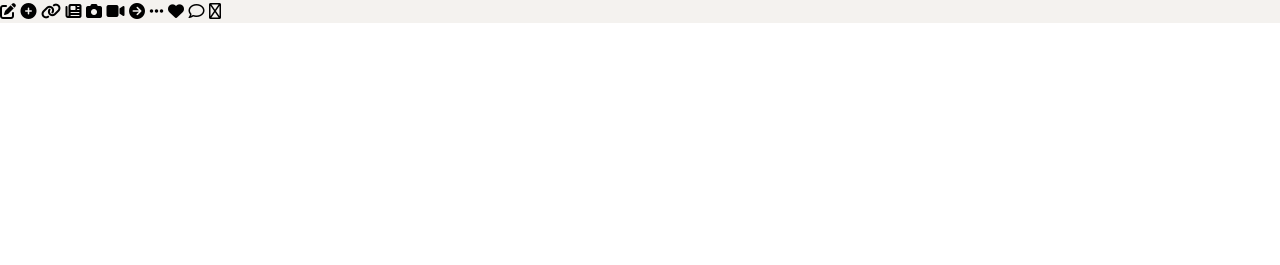
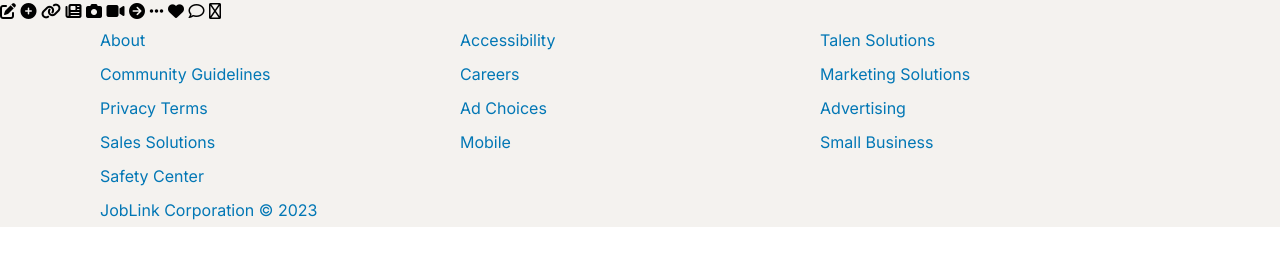
Before and after one commit to Wellfc/joblink, a plain HTML site: page home.html in a window 1280 px wide. Shown: the part 51-316 px from the top of the page. Drawn offline with Linux system fonts and the light colour scheme.

Commit message:
Refactor home.css and add footer to home.html

```diff
--- a/assets/styles/home.css
+++ b/assets/styles/home.css
@@ -28,9 +28,9 @@ header div {
   border: 1px solid var(--joblink-blue);
   padding: 0.5rem 1rem;
   height: 4rem;
-	display: grid;
-	place-items: center;
-	grid-template-columns: 1fr 6fr;
+  display: grid;
+  place-items: center;
+  grid-template-columns: 1fr 6fr;
 }
 
 .header-search-input-container i {
@@ -75,3 +75,35 @@ header div {
 main {
   background-color: var(--lighter-gray);
 }
+
+/* ! Footer */
+
+footer {
+  color: var(--joblink-blue);
+	background-color: var(--lighter-gray);
+}
+
+.footer-grid-container {
+  display: grid;
+  grid-template-columns: repeat(3, 1fr);
+}
+
+.footer-grid-container div {
+  display: flex;
+  flex-direction: column;
+}
+
+.footer-grid-container div a {
+  display: inline-block;
+  padding: 0.5rem 0;
+  transition: 0.2s all ease-in-out;
+}
+
+.footer-grid-container div a:hover {
+  text-decoration: underline;
+  color: var(--joblink-blue-dark);
+}
+
+.copyright {
+  padding: 0.5rem 0;
+}
--- a/home.html
+++ b/home.html
@@ -99,6 +99,33 @@
 		<i class="fa-regular fa-comment"></i>
 		<i class="fa-regular fa-share-nodes"></i>
 	</main>
+
+	<footer>
+		<div class="container">
+			<div class="footer-grid-container">
+				<div>
+					<a href="#">About</a>
+					<a href="#">Community Guidelines</a>
+					<a href="#">Privacy Terms</a>
+					<a href="#">Sales Solutions</a>
+					<a href="#">Safety Center</a>
+				</div>
+				<div>
+					<a href="#">Accessibility</a>
+					<a href="#">Careers</a>
+					<a href="#">Ad Choices</a>
+					<a href="#">Mobile</a>
+				</div>
+				<div>
+					<a href="#">Talen Solutions</a>
+					<a href="#">Marketing Solutions</a>
+					<a href="#">Advertising</a>
+					<a href="#">Small Business</a>
+				</div>
+			</div>
+			<p class="copyright">JobLink Corporation &copy; 2023</p>
+		</div>
+	</footer>
 </body>
 
 <noscript>
```
